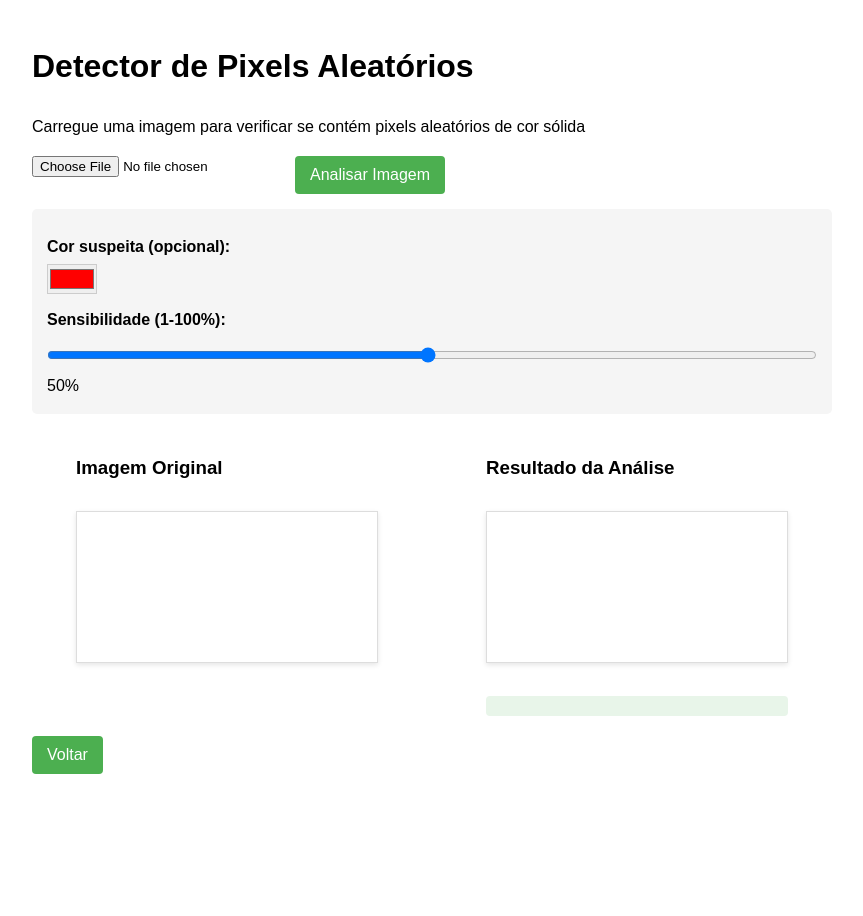
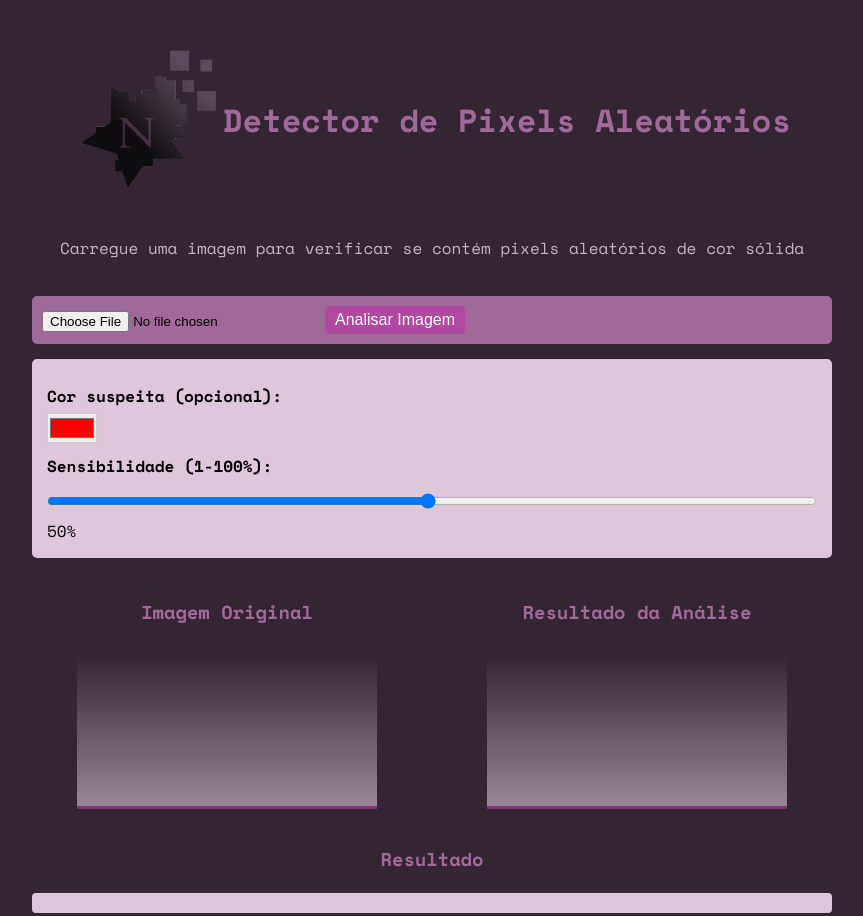
Before and after one commit to Rebeca-szm/Noimo, a plain HTML site: page pages/index3.html in a window 1280 px wide. Shown: the top 916 px of the page, without its empty margins (208-1071 px from the left). Before the commit the page ends 800 px from the top, so only its background shows below. Drawn offline with nearby package versions, Linux system fonts and the light colour scheme.

Commit message:
Última atualização (final) 27/06/2025

```diff
--- a/js/script.js
+++ b/js/script.js
@@ -50,7 +50,11 @@ document.addEventListener('DOMContentLoaded', function() {
             'tudo bem': "Estou funcionando perfeitamente, obrigado por perguntar!",
             'javascript': "JavaScript é uma linguagem de programação usada para criar interatividade em páginas web.",
             'html': "HTML é a linguagem de marcação usada para estruturar conteúdo na web.",
-            'css': "CSS é usado para estilizar páginas web e controlar sua aparência."
+            'css': "CSS é usado para estilizar páginas web e controlar sua aparência.",
+            'o que voce faz': "Sou uma IA que analiza e credencia imagens criadas por outras IA's!",
+            'o que voce faz?': "Sou uma IA que analiza e credencia imagens criadas por outras IA's!",
+            'o que você faz': "Sou uma IA que analiza e credencia imagens criadas por outras IA's!",
+            'o que você faz?': "Sou uma IA que analiza e credencia imagens criadas por outras IA's!"
         };
 
         for (const [keyword, response] of Object.entries(responses)) {
--- a/pages/index3.html
+++ b/pages/index3.html
@@ -3,11 +3,19 @@
 <head>
     <meta charset="UTF-8">
     <meta name="viewport" content="width=device-width, initial-scale=1.0">
-    <title>Detector de Pixels Aleatórios</title>
+    <title>Detector de Pixels da Noimo</title>
     <link rel="stylesheet" href="../styles/style3.css">
+    <link rel="icon" href="../svg/logo.png" type="image/png">
 </head>
 <body>
-    <h1>Detector de Pixels Aleatórios</h1>
+
+    <div class="titulo">
+
+        <img src="../svg/logo.png" alt="">
+        <h1>Detector de Pixels Aleatórios</h1>
+
+    </div>
+
     <p>Carregue uma imagem para verificar se contém pixels aleatórios de cor sólida</p>
 
     <div class="input-group">
@@ -32,8 +40,15 @@
         <div>
             <h3>Resultado da Análise</h3>
             <canvas id="result-canvas"></canvas>
-            <div id="analysis-result"></div>
+
         </div>
+    </div>
+
+    <div class="resultado">
+
+        <h3>Resultado</h3>
+        <div id="analysis-result"></div>
+
     </div>
 
       <button onclick = "window.location.href='../index.html'">Voltar</button>
--- a/styles/style.css
+++ b/styles/style.css
@@ -11,6 +11,15 @@ body {
     padding: 20px;
     background-color: #332531;
 
+
+}
+
+img{
+
+    width: 150px;
+    height: 150px;
+    padding: 0;
+
 }
 
 .titulo{
@@ -19,16 +28,14 @@ body {
     padding: 15px;
     border-radius: 10px;
     text-align: center;
-    font-size: 25px
+    font-size: 25px;
+    top: 0;
+    margin-top: 0;
+    margin-bottom: 0;
 
 };
 
-.chat-container{
 
-    position: absolute;
-    bottom: 0;
-
-};
 
 #chat-container {
     border: 1px solid #ccc;
@@ -38,6 +45,7 @@ body {
     padding: 10px;
     margin-bottom: 10px;
     background-color: #864D7E;
+
 }
 
 .user-message {
@@ -83,3 +91,31 @@ button{
     font-family: space mono;
 
 }
+
+.buttons{
+
+    display: flex;
+    flex-direction: row;
+    padding-top: 10px;
+    gap: 50px;
+    justify-content: center;
+
+}
+
+#pg1, #pg2{
+
+    width: 20%;
+    padding: 8px;
+    background-color: #854D7D;
+    color: white;
+    border: none;
+    border-radius: 4px;
+    cursor: pointer;
+
+}
+
+#pg1:hover, #pg2:hover{
+
+    background-color: #583453;
+
+}
--- a/styles/style2.css
+++ b/styles/style2.css
@@ -1,8 +1,45 @@
+@import url('https://fonts.googleapis.com/css2?family=Space+Mono:ital,wght@0,400;0,700;1,400;1,700&display=swap');
+
 body {
-    font-family: Arial, sans-serif;
+    font-family: space mono;
     max-width: 800px;
     margin: 0 auto;
     padding: 20px;
+    background-color: #332531;
+}
+
+h1{
+
+    align-items: center;
+    color: #a06a98;
+    display: flex;
+
+}
+
+img{
+
+    width: 150px;
+    height: 150px;
+    padding: 0;
+
+}
+
+.titulo{
+
+    justify-content: center;
+    display: flex;
+    flex-direction: row;
+    padding-top: 25px;
+    padding-bottom: 25px;
+
+}
+
+h3{
+
+    display: flex;
+    justify-content: space-around;
+    flex-wrap: wrap;
+    margin: 20px 0;
 }
 
 .input-group {
@@ -12,9 +49,26 @@ body {
     flex-wrap: wrap;
 }
 
+#image-input{
+
+    padding: 8px 15px;
+    background-color: #B148A1;
+    color: white;
+    border: none;
+    border-radius: 4px;
+    cursor: pointer;
+
+}
+
+#image-input:hover{
+
+    background-color: #743a6b;
+
+}
+
 button {
     padding: 8px 15px;
-    background-color: #4CAF50;
+    background-color: #B148A1;
     color: white;
     border: none;
     border-radius: 4px;
@@ -22,7 +76,7 @@ button {
 }
 
 button:hover {
-    background-color: #45a049;
+    background-color: #743a6b;
 }
 
 #color-picker {
@@ -37,10 +91,12 @@ button:hover {
     justify-content: space-around;
     flex-wrap: wrap;
     margin: 20px 0;
+    color: #a06a98;
 }
 
 canvas {
-    border: 1px solid #ddd;
+    border-bottom: 3px solid #743a6b;
+    background: linear-gradient(to bottom, rgb(223, 199, 219, 0), rgb(223, 199, 219, 0.6));
     max-width: 100%;
     margin: 10px 0;
 }
@@ -48,8 +104,8 @@ canvas {
 .controls {
     margin: 15px 0;
     padding: 15px;
-    background-color: #f5f5f5;
-    border-radius: 5px;
+    background-color: #dfc7db;
+    border-radius: 10px;
 }
 
 label {
@@ -58,9 +114,22 @@ label {
 }
 
 #download-button {
-    background-color: #2196F3;
+    background-color: #b67ead;
 }
 
 #download-button:hover {
-    background-color: #0b7dda;
+    background-color: #a06395;
 }
+
+#color-piker {
+    /*betinha resolva :)*/
+    border-radius: 1000px;
+    background-color:#dfc7db ;
+
+}
+
+#pixel-density {
+    /*betinha resolva :)*/
+    background-color: #e7a8dd;
+
+}
--- a/styles/style3.css
+++ b/styles/style3.css
@@ -1,9 +1,48 @@
+@import url('https://fonts.googleapis.com/css2?family=Space+Mono:ital,wght@0,400;0,700;1,400;1,700&display=swap');
+
 body {
-    font-family: Arial, sans-serif;
+    font-family: Space mono;
     max-width: 800px;
+    height: 100vh;
     margin: 0 auto;
     padding: 20px;
-    line-height: 1.6;
+    background-color: #332531;
+}
+
+.titulo{
+
+    justify-content: center;
+    display: flex;
+    flex-direction: row;
+    padding-top: 25px;
+    padding-bottom: 25px;
+
+}
+
+img{
+
+    width: 150px;
+    height: 150px;
+    padding: 0;
+
+}
+
+h1{
+
+    align-items: center;
+    color: #a06a98;
+    justify-content: center;
+    display: flex;
+}
+
+p{
+
+    justify-content: center;
+    display: flex;
+    align-items: center;
+    color: #c7b4c4;
+    padding-bottom: 20px;
+
 }
 
 .input-group {
@@ -11,11 +50,14 @@ body {
     display: flex;
     gap: 10px;
     flex-wrap: wrap;
+    background-color: #a06a98;
+    border-radius: 5px;
 }
 
 button {
-    padding: 10px 15px;
-    background-color: #4CAF50;
+    padding: 5px 10px;
+    margin: 10px 20px;
+    background-color: #B148A1;
     color: white;
     border: none;
     border-radius: 4px;
@@ -23,8 +65,24 @@ button {
     font-size: 16px;
 }
 
+#image-input{
+
+    padding-top: 15px;
+    padding-left: 10px;
+    justify-content: center;
+    display: flex;
+    align-items: center;
+
+}
+
+#analyse-button{
+
+    color: #dfc7db;
+
+}
+
 button:hover {
-    background-color: #45a049;
+    background-color: #723068;
 }
 
 #color-picker {
@@ -37,23 +95,42 @@ button:hover {
 
 .image-container {
     display: flex;
-    justify-content: space-around;
-    flex-wrap: wrap;
+    flex-direction: row;
     margin: 20px 0;
     gap: 20px;
 }
 
+h3{
+
+    color: #a06a98;
+    display: flex;
+    justify-content: space-around;
+    flex-wrap: wrap;
+    margin: 20px 0;
+
+}
+
 canvas {
-    border: 1px solid #ddd;
+
+    border-bottom: 3px solid #743a6b;
+    background: linear-gradient(to bottom, rgb(223, 199, 219, 0), rgb(223, 199, 219, 0.6));
     max-width: 100%;
     margin: 10px 0;
-    box-shadow: 0 2px 5px rgba(0,0,0,0.1);
+}
+
+.image-container{
+
+    display: flex;
+    justify-content: space-around;
+    flex-wrap: wrap;
+    margin: 20px 0;
+    color: #a06a98;
 }
 
 .controls {
     margin: 15px 0;
     padding: 15px;
-    background-color: #f5f5f5;
+    background-color: #dfc7db;
     border-radius: 5px;
 }
 
@@ -64,14 +141,17 @@ label {
 }
 
 #analysis-result {
+
     margin-top: 15px;
     padding: 10px;
-    background-color: #e8f5e9;
+    background-color: #dfc7db;
     border-radius: 4px;
     font-size: 16px;
 }
 
 #sensitivity {
+    /*betinha*/
     width: 100%;
     margin: 10px 0;
+    color: #7b028b;
 }
```
Also changed, not shown: index.html (+9 -5 lines), pages/index2.html (+8 -2 lines), svg/logo.png (added).
